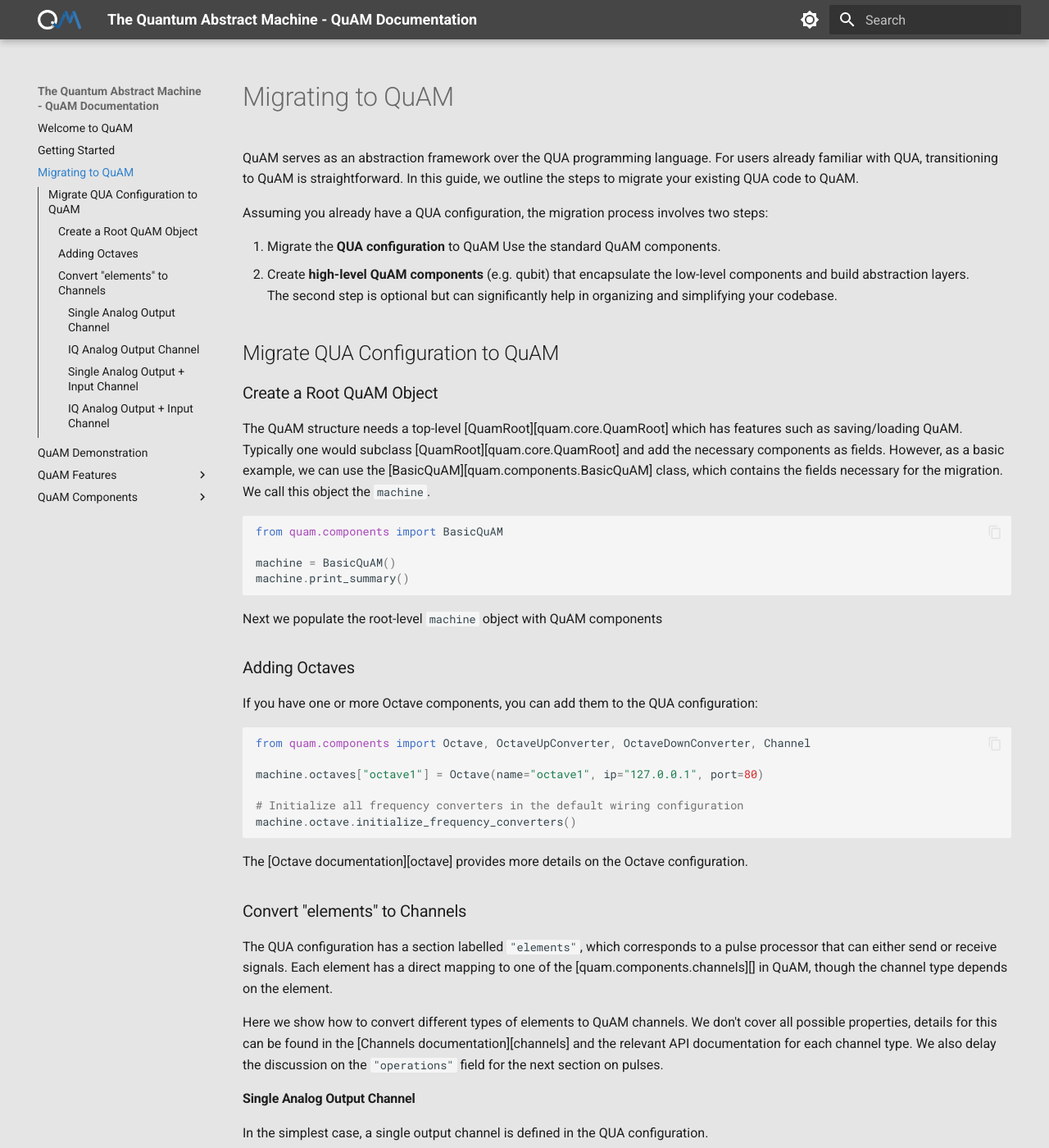
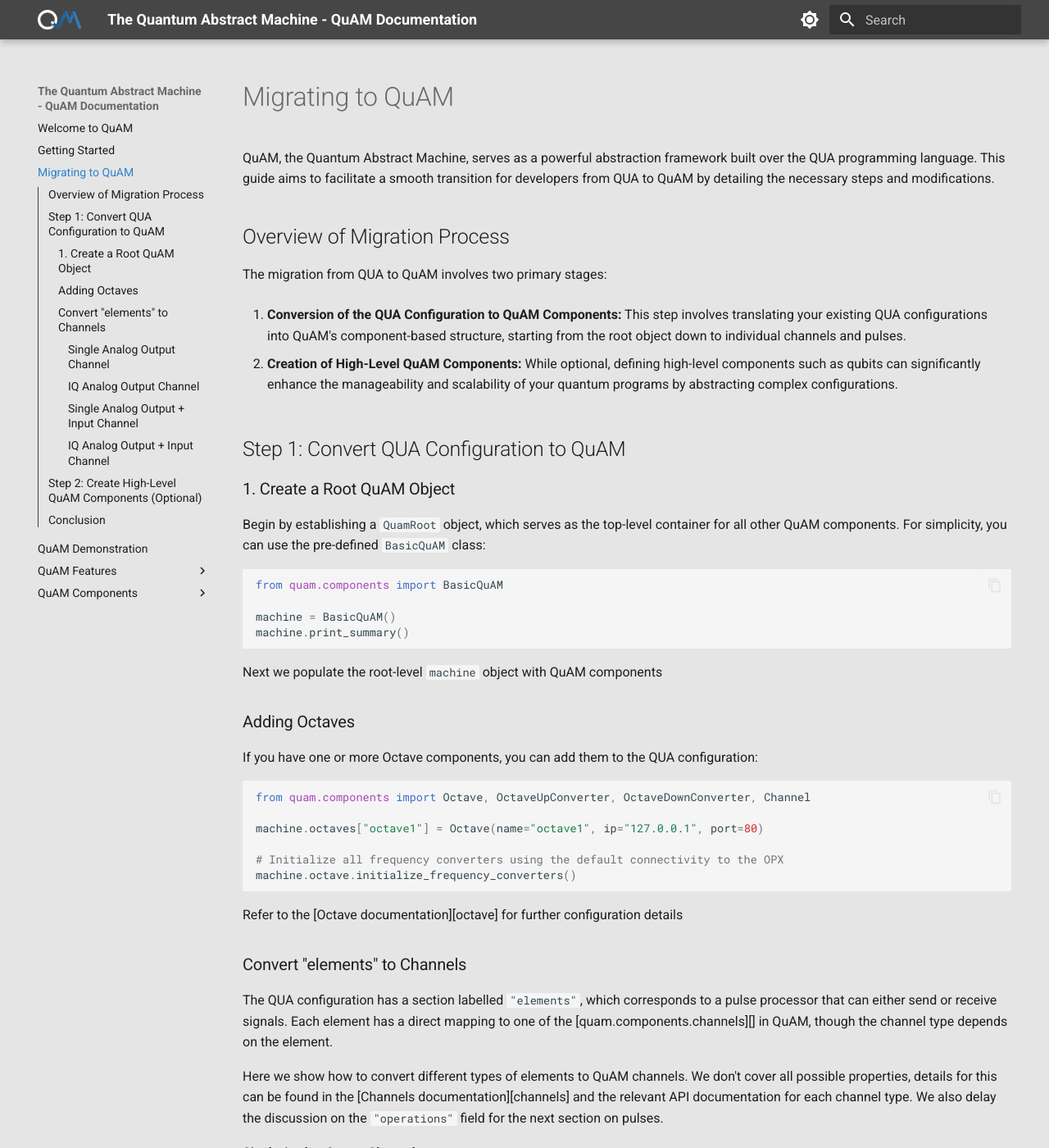
Before and after one commit to qua-platform/quam, an MkDocs documentation site: the page built from docs/migrating-to-quam.md, in a window 1280 px wide and 1400 px high. Shown: the whole window at 82% size. Built offline with MkDocs 1.6.1 and Material for MkDocs 9.7.7, drawn with Linux system fonts in a browser that asks for light colours; some of the changed text lies outside the part shown.

Commit message:
rewriting quam migration

````diff
--- a/docs/migrating-to-quam.md
+++ b/docs/migrating-to-quam.md
@@ -1,22 +1,20 @@
 # Migrating to QuAM
 
-QuAM serves as an abstraction framework over the QUA programming language.
-For users already familiar with QUA, transitioning to QuAM is straightforward.
-In this guide, we outline the steps to migrate your existing QUA code to QuAM.
+QuAM, the Quantum Abstract Machine, serves as a powerful abstraction framework built over the QUA programming language. This guide aims to facilitate a smooth transition for developers from QUA to QuAM by detailing the necessary steps and modifications.
 
-Assuming you already have a QUA configuration, the migration process involves two steps:
+## Overview of Migration Process
 
-1. Migrate the **QUA configuration** to QuAM Use the standard QuAM components.
-2. Create **high-level QuAM components** (e.g. qubit) that encapsulate the low-level components and build abstraction layers.
-  The second step is optional but can significantly help in organizing and simplifying your codebase.
+The migration from QUA to QuAM involves two primary stages:
 
-## Migrate QUA Configuration to QuAM
+1. **Conversion of the QUA Configuration to QuAM Components:** This step involves translating your existing QUA configurations into QuAM's component-based structure, starting from the root object down to individual channels and pulses.
 
-### Create a Root QuAM Object
-The QuAM structure needs a top-level [QuamRoot][quam.core.QuamRoot] which has features such as saving/loading QuAM.
-Typically one would subclass [QuamRoot][quam.core.QuamRoot] and add the necessary components as fields.
-However, as a basic example, we can use the [BasicQuAM][quam.components.BasicQuAM] class, which contains the fields necessary for the migration.
-We call this object the `machine`.
+2. **Creation of High-Level QuAM Components:** While optional, defining high-level components such as qubits can significantly enhance the manageability and scalability of your quantum programs by abstracting complex configurations.
+
+## Step 1: Convert QUA Configuration to QuAM
+
+### 1. Create a Root QuAM Object
+
+Begin by establishing a `QuamRoot` object, which serves as the top-level container for all other QuAM components. For simplicity, you can use the pre-defined `BasicQuAM` class:
 
 ```python
 from quam.components import BasicQuAM
@@ -35,10 +33,10 @@ from quam.components import Octave, OctaveUpConverter, OctaveDownConverter, Chan
 
 machine.octaves["octave1"] = Octave(name="octave1", ip="127.0.0.1", port=80)
 
-# Initialize all frequency converters in the default wiring configuration
+# Initialize all frequency converters using the default connectivity to the OPX
 machine.octave.initialize_frequency_converters()
 ```
-The [Octave documentation][octave] provides more details on the Octave configuration.
+Refer to the [Octave documentation][octave] for further configuration details
 
 ### Convert "elements" to Channels
 The QUA configuration has a section labelled `"elements"`, which corresponds to a pulse processor that can either send or receive signals.
@@ -179,7 +177,7 @@ In the case where the channel is both an input and output channel with IQ (de)mo
 <div class="code-flex-container">
   <div class="code-flex-item">
     ```json title='qua_configuration["elements"]'
-    "qubit_xy": {
+    "readout_resonator": {
         "intermediate_frequency": 100e6,
         "RF_inputs": {"port": ["octave1", 1]},
         "RF_outputs": {"port": ["octave1", 1]},
@@ -195,7 +193,7 @@ In the case where the channel is both an input and output channel with IQ (de)mo
     RF_output = machine.octaves["octave1"].RF_outputs[1]
     RF_input = machine.octaves["octave1"].RF_inputs[2]
 
-    machine.channels["qubit_xy"] = channel = IQChannel(
+    machine.channels["readout_resonator"] = channel = IQChannel(
         opx_output_I=("con1", 1),
         opx_output_Q=("con1", 2),
         opx_input_I=("con1", 1),
@@ -207,3 +205,14 @@ In the case where the channel is both an input and output channel with IQ (de)mo
     ```
   </div>
 </div>
+
+
+## Step 2: Create High-Level QuAM Components (Optional)
+This step involves defining more abstract components such as qubits, which can simplify the interaction with the lower-level hardware details:
+
+See [Custom components][custom-components] for more information on creating custom QuAM components.
+
+## Conclusion
+
+By following these steps, you should be able to transition your existing QUA codebase to the more flexible and powerful QuAM framework efficiently.
+Remember, the key to a successful migration is understanding the mapping of QUA elements to QuAM components and taking advantage of QuAM's modular design to enhance your quantum programming capabilities.
````
Also changed, not shown: other parts of docs/migrating-to-quam.md (+1 -1 lines).
